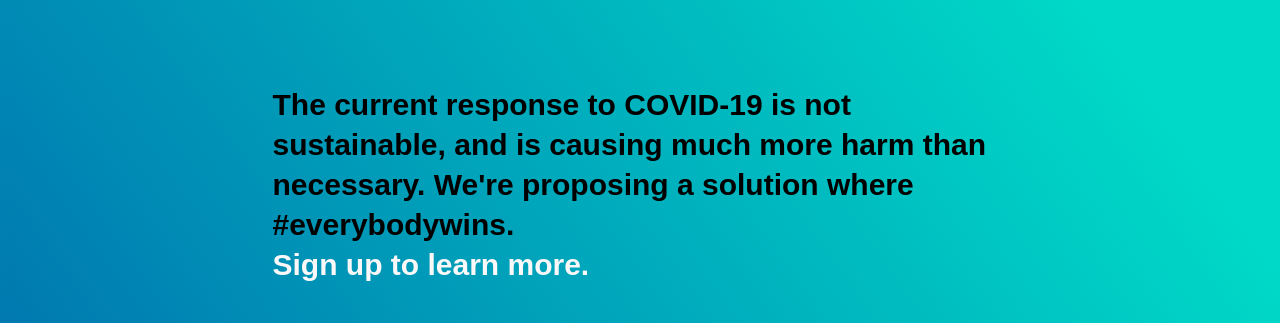
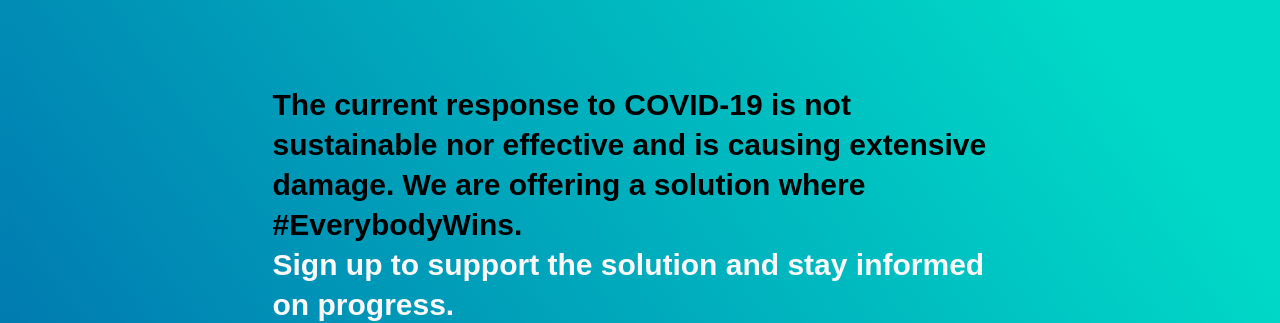
Before and after one commit to LlamaLlabs/ShutdownResponseSite, a plain HTML site: page index.html in a window 1280 px wide. Shown: the part 479-802 px from the top of the page. Drawn offline with Linux system fonts and the light colour scheme; a web font is replaced by a local one.

Commit message:
Update copy

```diff
--- a/index.html
+++ b/index.html
@@ -172,8 +172,8 @@
 			</svg>
 			<h1>Everybody Wins</h1>
 			<h2>Shutdown Response</h2>
-			<p>The current response to COVID-19 is not sustainable, and is causing much more harm than necessary. We're proposing a solution where #everybodywins.</p>
-			<p>Sign up to learn more.</p>
+			<p>The current response to COVID-19 is not sustainable nor effective and is causing extensive damage. We are offering a solution where #EverybodyWins.</p>
+			<p>Sign up to support the solution and stay informed on progress.</p>
 
 			<form action="https://shutdownresponse.us4.list-manage.com/subscribe/post?u=0ef3fbbe1045a824b45579c48&amp;id=678cc42d0f" method="post" id="mc-embedded-subscribe-form" name="mc-embedded-subscribe-form" class="validate" target="_blank" novalidate>
 				<div id="mce-responses" class="clear">
```
